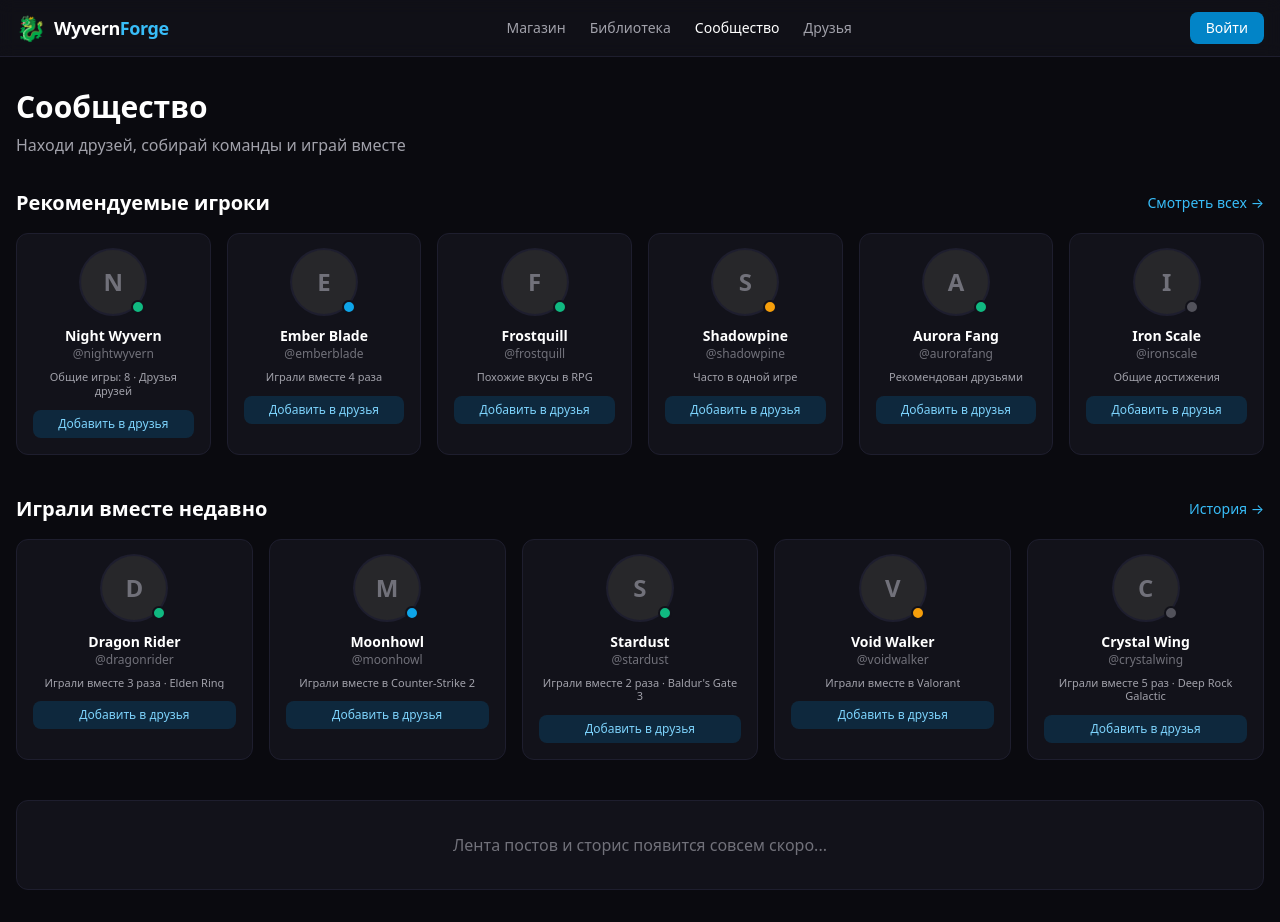
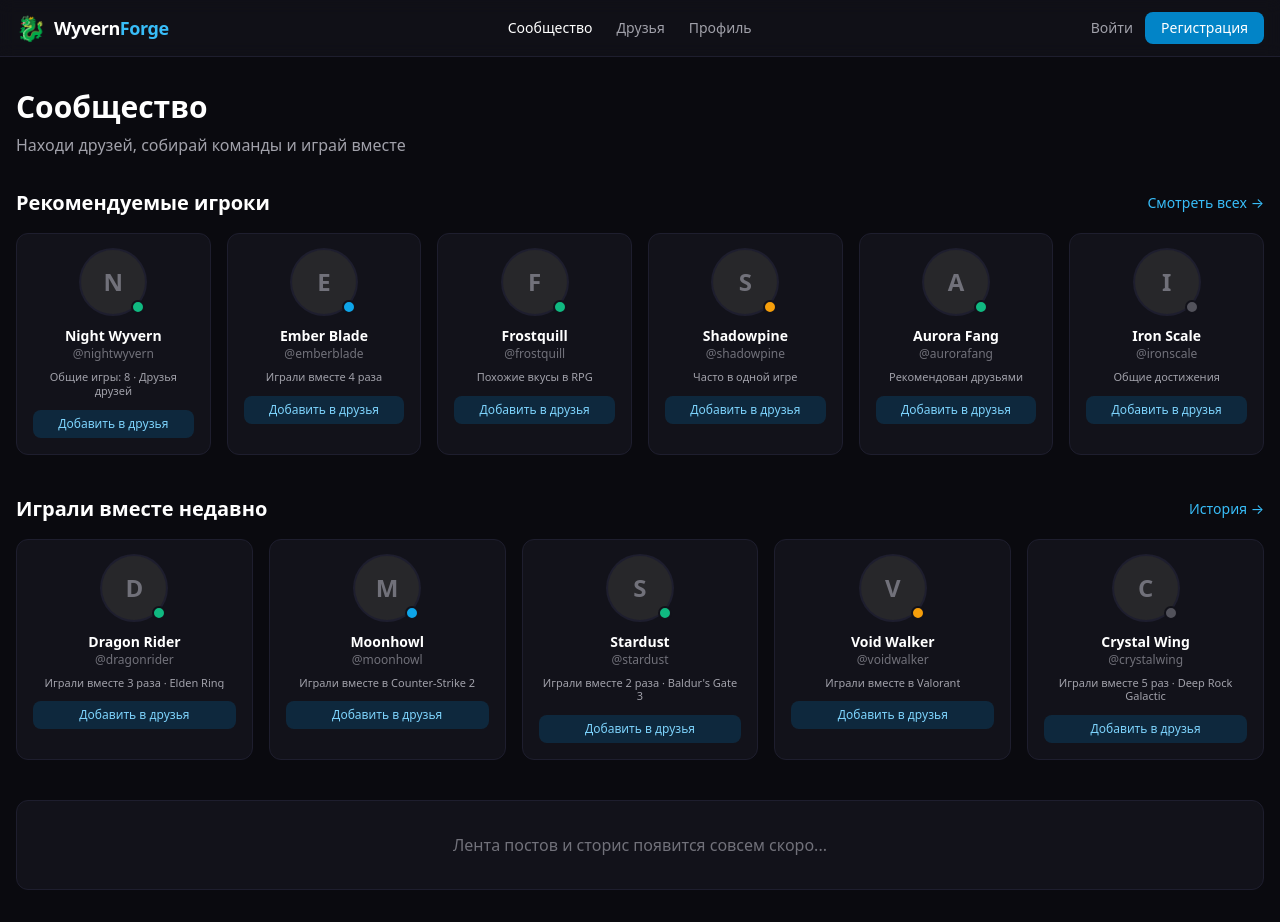
Before and after one commit to dragongrok2-cloud/WyvernForge, a Next.js app in the folder frontend/: page / in a window 1280 px wide. Built offline with nearby package versions, Linux system fonts and the light colour scheme; no server answers.

Commit message:
feat(frontend): use shared Header on homepage

```diff
--- a/frontend/src/app/page.tsx
+++ b/frontend/src/app/page.tsx
@@ -1,33 +1,12 @@
+import { Header } from '@/components/Header';
 import { RecommendedPlayers } from '@/features/social/RecommendedPlayers';
 import { RecentlyPlayedTogether } from '@/features/social/RecentlyPlayedTogether';
 
 export default function HomePage() {
   return (
     <div className="min-h-screen">
-      {/* Header */}
-      <header className="border-b border-forge-border bg-forge-card/80 backdrop-blur sticky top-0 z-50">
-        <div className="mx-auto flex h-14 max-w-7xl items-center justify-between px-4">
-          <div className="flex items-center gap-2">
-            <span className="text-2xl">🐉</span>
-            <span className="text-lg font-bold tracking-tight text-white">
-              Wyvern<span className="text-wyvern-400">Forge</span>
-            </span>
-          </div>
-          <nav className="hidden items-center gap-6 text-sm text-zinc-400 md:flex">
-            <a href="#" className="hover:text-white transition">Магазин</a>
-            <a href="#" className="hover:text-white transition">Библиотека</a>
-            <a href="#" className="text-white font-medium">Сообщество</a>
-            <a href="#" className="hover:text-white transition">Друзья</a>
-          </nav>
-          <div className="flex items-center gap-3">
-            <button className="rounded-lg bg-wyvern-600 px-4 py-1.5 text-sm font-medium text-white hover:bg-wyvern-500 transition">
-              Войти
-            </button>
-          </div>
-        </div>
-      </header>
+      <Header />
 
-      {/* Main content */}
       <main className="mx-auto max-w-7xl px-4 py-8">
         <div className="mb-8">
           <h1 className="text-3xl font-bold text-white mb-2">Сообщество</h1>
@@ -36,13 +15,9 @@ export default function HomePage() {
           </p>
         </div>
 
-        {/* Рекомендуемые игроки */}
         <RecommendedPlayers />
-
-        {/* Играли вместе недавно */}
         <RecentlyPlayedTogether />
 
-        {/* Placeholder for future feed */}
         <section className="rounded-xl border border-forge-border bg-forge-card p-8 text-center">
           <p className="text-zinc-500">Лента постов и сторис появится совсем скоро...</p>
         </section>
```
